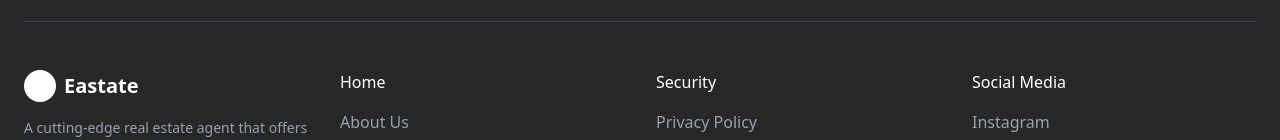
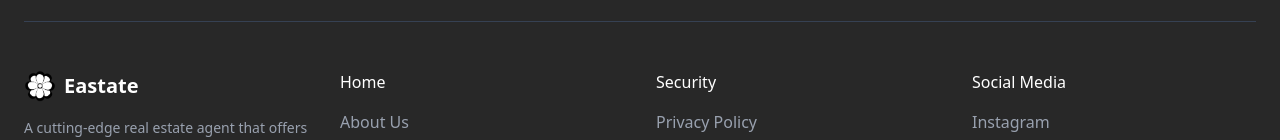
Before and after one commit to Akhalfstar/react-app, a React (Vite) app in the folder Real Estate/: page / in a window 1280 px wide. Shown: the part 4456-4596 px from the top of the page. Built offline with nearby package versions, Linux system fonts and the light colour scheme.

Commit message:
footer aded

```diff
--- a/Real Estate/src/Component/Footer/Footer.jsx
+++ b/Real Estate/src/Component/Footer/Footer.jsx
@@ -66,7 +66,9 @@ const Footer = () => {
             {/* Logo Column */}
             <div className="col-span-1">
               <div className="flex items-center mb-4">
-                <div className="w-8 h-8 bg-white rounded-full mr-2"></div>
+                <div className="w-8 h-8 rounded-full mr-2">
+                  <img src="/images/logo.png" />
+                </div>
                 <span className="text-xl font-bold">Eastate</span>
               </div>
               <p className="text-gray-400 text-sm">
```
